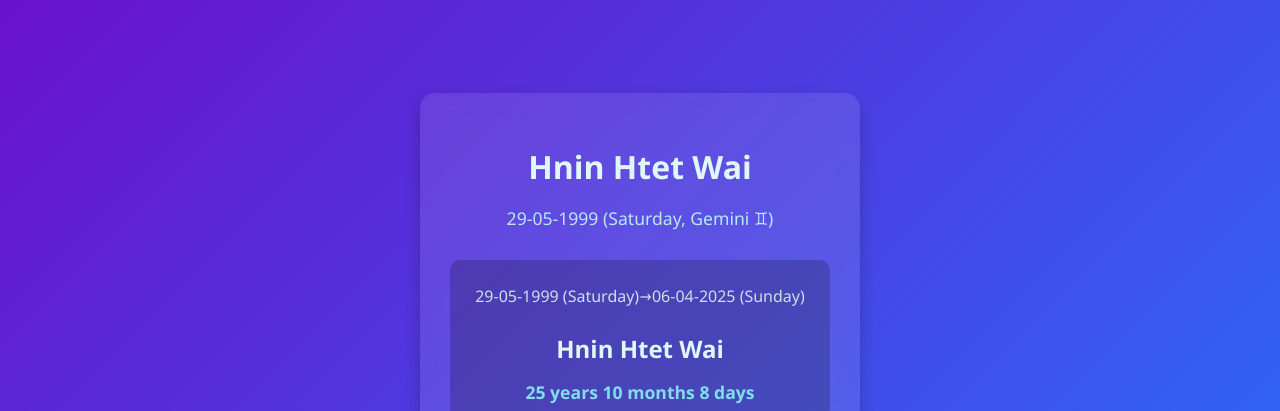
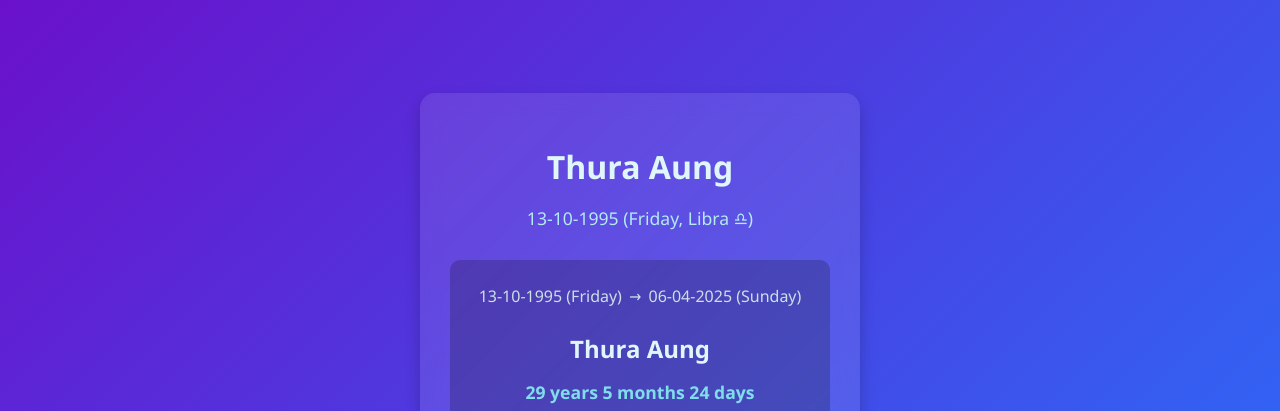
Before and after one commit to sknaing29/Thura-Aung, a plain HTML site: page index.html in a window 1280 px wide. Shown: the top 411 px of the page. Drawn offline with Linux system fonts and the light colour scheme.

Commit message:
Update index.html

```diff
--- a/index.html
+++ b/index.html
@@ -96,8 +96,8 @@
 
   <script>
     // === CHANGE NAME AND BIRTHDAY HERE ===
-    const personName = "Hnin Htet Wai";
-    const birthdayString = "1999-05-29"; // yyyy-mm-dd
+    const personName = "Thura Aung";
+    const birthdayString = "1995-10-13"; // yyyy-mm-dd
 
     function formatDate(date) {
       const dd = String(date.getDate()).padStart(2, '0');
```
